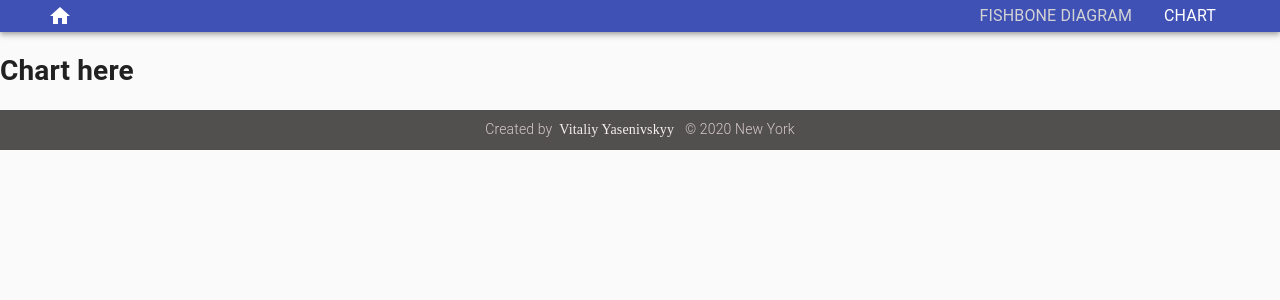
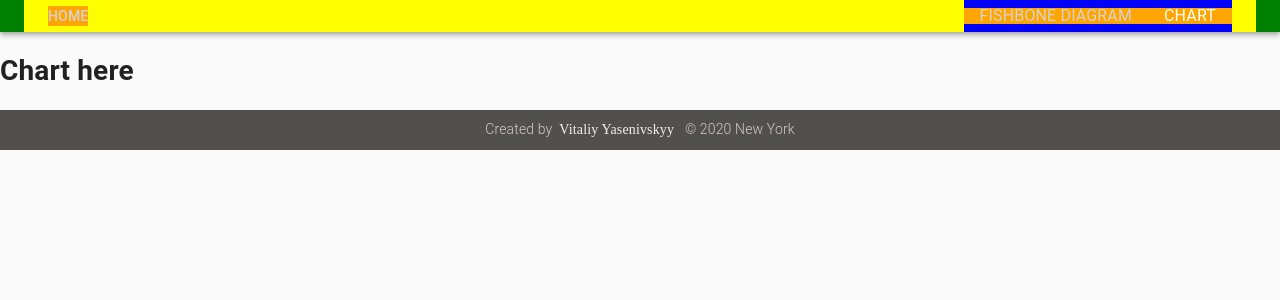
Before and after one commit to yasenvit/handleclick, a React (Create React App) app: page /chart in a window 1280 px wide. Shown: the top 300 px of the page. Built offline with nearby package versions, Linux system fonts and the light colour scheme.

Commit message:
resolved home active icon

```diff
--- a/src/App.js
+++ b/src/App.js
@@ -1,8 +1,7 @@
 import React, { Component } from 'react'
 import {
   BrowserRouter as Router,
-  Link,
-  Route, Switch, useLocation
+  Link, Route, Switch, useLocation
 } from 'react-router-dom'
 import Fishbone from './fishbone/Fishbone'
 import Chart from './chart/Chart'
--- a/src/components/Header.js
+++ b/src/components/Header.js
@@ -12,20 +12,28 @@ const useStyles = makeStyles({
         flexDirection: 'column',
         justifyContent: 'center',
         alignContent: 'center',
+        backgroundColor: 'green'
     },
     navbarDisplayFlex: {
         boxSizing: 'border-box',
+        height: '4vh',
         display: 'flex',
+        flexDirection: 'row',
         justifyContent: 'space-between',
+        alignContent: 'center',
+        backgroundColor: 'yellow'
     },
     navDisplayFlex: {
         boxSizing: 'border-box',
+        height: '4vh',
         display: 'flex',
         flexDirection: 'row',
         justifyContent: 'center',
         alignContent: 'center',
+        backgroundColor: 'blue'
     },
     linkText: {
+        boxSizing: 'border-box',
         textDecoration: 'none',
         textTransform: 'uppercase',
         fontWeight: '500',
@@ -34,26 +42,37 @@ const useStyles = makeStyles({
         justifyContent: 'center',
         alignContent: 'center',
         color: 'lightgrey',
+        backgroundColor: 'orange'
     },
     isActive: {
         color: 'white',
     }
 });
 
+
+
+
 const navLinks = [
     { title: 'fishbone diagram', path: '/fishbone-diagram' },
     { title: 'chart', path: '/chart' }
 ]
+
+
+
 const Header = (props) => {
     const classes = useStyles();
     return (
         <AppBar position="static" className={classes.mainContainer}>
             <Toolbar>
                 <Container maxWidth="lg" className={classes.navbarDisplayFlex}>
-                    <NavLink to='/' className={classes.linkText} activeClassName={classes.isActive}>
-                        <IconButton edge="start" color="inherit" aria-label="home">
-                            <Home fontSize="medium" />
-                        </IconButton></NavLink>
+                    <div className="header-elem">
+                        <NavLink exact activeClassName={classes.isActive} to='/' className={classes.linkText}>
+
+                            Home
+                        </NavLink>
+                    </div>
+                    <div>
+
                         <List component="nav" aria-labelledby="main navigation" className={classes.navDisplayFlex}>
 
                             {navLinks.map(({ title, path }) => (
@@ -63,6 +82,7 @@ const Header = (props) => {
                                     </ListItem></NavLink>
                             ))}
                         </List>
+                    </div>
                 </Container>
             </Toolbar>
         </AppBar>
--- a/src/fishbone/fishbone_styling.css
+++ b/src/fishbone/fishbone_styling.css
@@ -12,6 +12,18 @@
   p, ul {
     margin: 0px;
     }
+
+.header-elem {
+  box-sizing: border-box;
+  display: flex;
+  flex-direction: row;
+  align-items: center;
+  justify-content: center;
+}
+
+
+
+
   .app {
 
     display: block;
```
Also changed, not shown: src/fishbone/images/home.png (added). Lines whose indentation alone changed are shown as unchanged.
